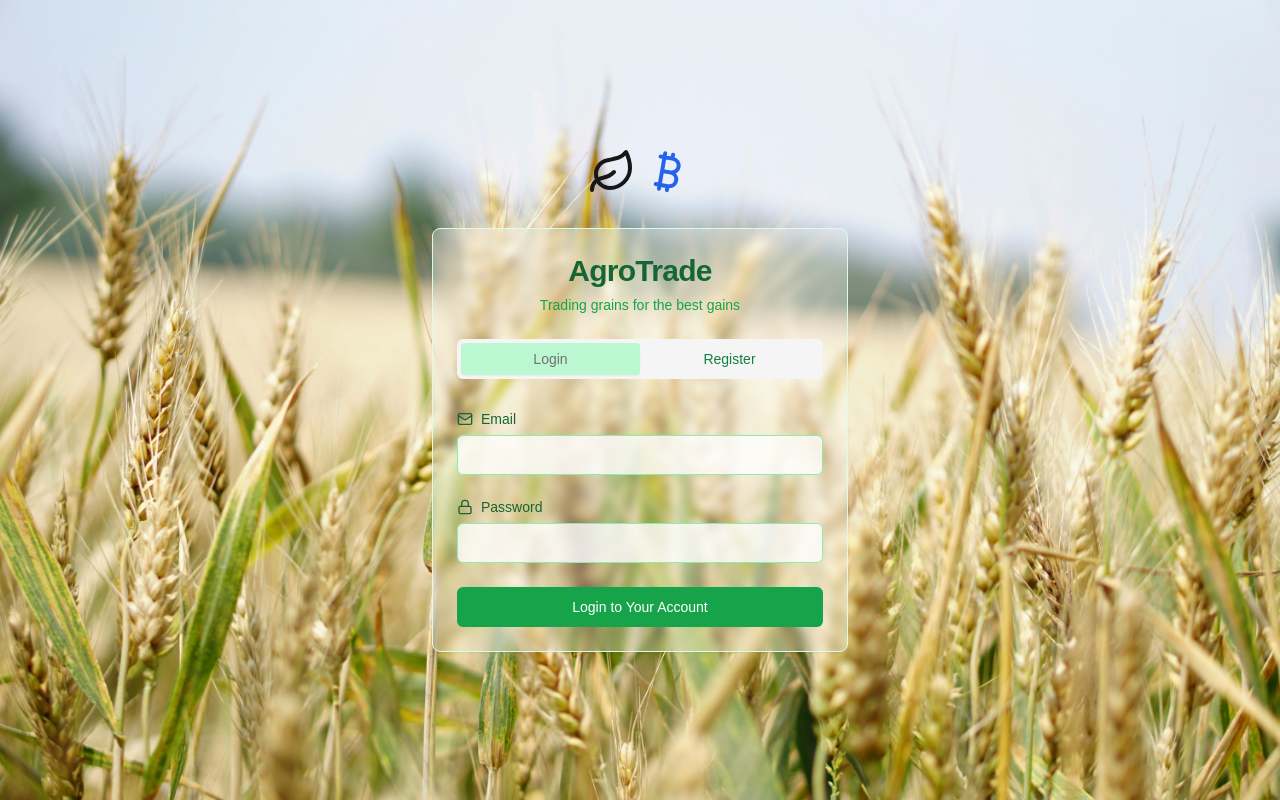
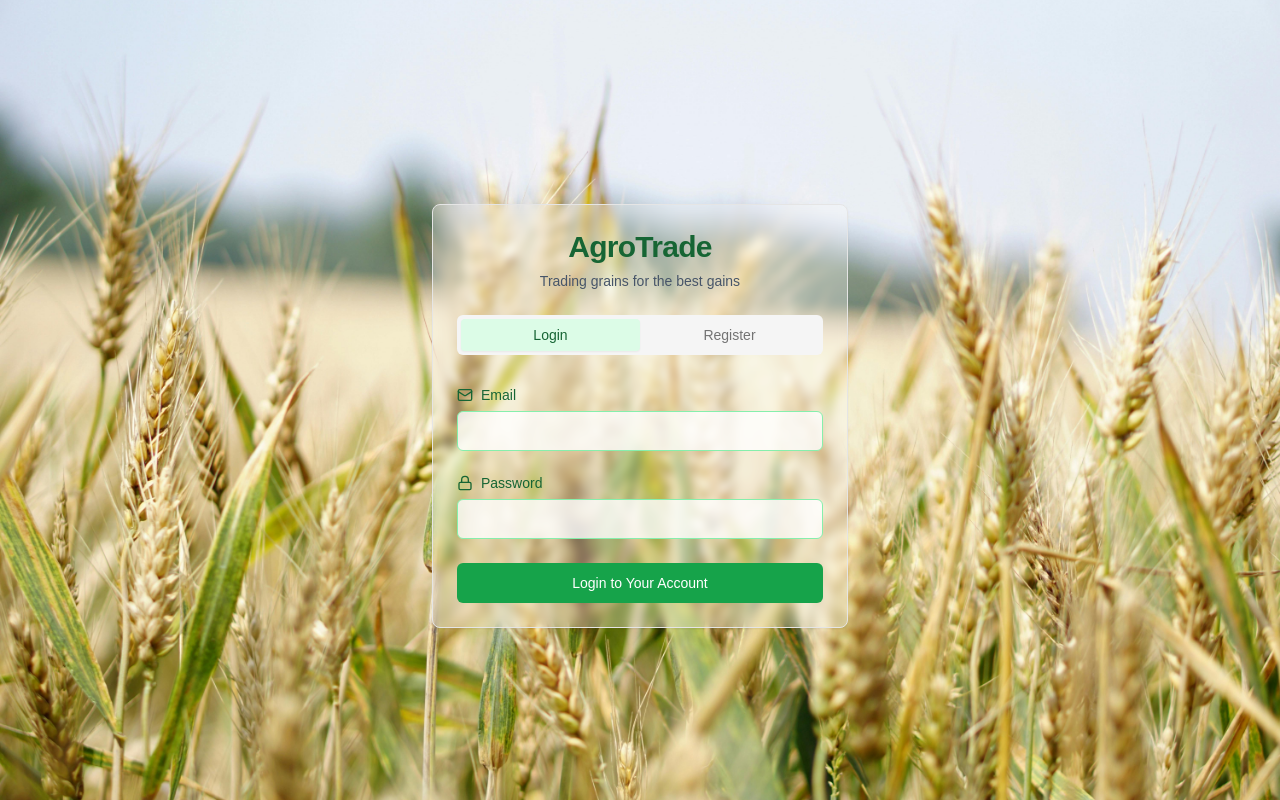
Before and after one commit to lukman155/agrotrade, a Next.js app: page /auth in a window 1280 px wide. Built offline with nearby package versions, Linux system fonts and the light colour scheme; no server answers.

Commit message:
Update page.tsx

```diff
--- a/app/auth/page.tsx
+++ b/app/auth/page.tsx
@@ -9,7 +9,7 @@ import { Card, CardContent, CardDescription, CardHeader, CardTitle } from "@/com
 import { TabsTrigger, TabsList, TabsContent, Tabs } from "@/components/ui/tabs"
 import { auth } from '../firebaseConfig'
 import { useRouter } from 'next/navigation'
-import { Leaf, Bitcoin, Lock, Mail, Loader2 } from 'lucide-react'
+import { Lock, Mail, Loader2 } from 'lucide-react'
 
 export default function AuthPage() {
   const [email, setEmail] = useState('')
@@ -53,22 +53,19 @@ export default function AuthPage() {
     <section className="min-h-screen flex flex-col justify-center items-center bg-cover bg-center bg-no-repeat" style={{backgroundImage: "url('./images/auth.jpg')"}}>
       <div className="w-full max-w-md px-4">
         <div className="flex justify-center mb-8">
-          <Leaf className="h-12 w-12 text-black-600 mr-2" />
-          <Bitcoin className="h-12 w-12 text-blue-600" />
         </div>
-        <Card className="w-full backdrop-blur-sm bg-white/30 border-green-100">
+        <Card className="w-full backdrop-blur-sm bg-white/30 border-grey-100">
           <CardHeader className="text-center">
             <CardTitle className="text-3xl font-bold text-green-800">AgroTrade</CardTitle>
-            <CardDescription className="text-green-600">
+            <CardDescription className="text-slate-600">
               Trading grains for the best gains
             </CardDescription>
           </CardHeader>
           <CardContent>
             <Tabs defaultValue="login">
               <TabsList className="grid w-full grid-cols-2 mb-8">
-                <TabsTrigger value="login" className="text-green-700 data-[state=active]:bg-green-200">Login</TabsTrigger>
-                <TabsTrigger value="register" className="text-green-700 data-[state=active]:bg-blue-200">Register</TabsTrigger>
-              </TabsList>
+               <TabsTrigger value="login" className="data-[state=active]:bg-green-100 data-[state=active]:text-green-800">Login</TabsTrigger>
+                <TabsTrigger value="register" className="data-[state=active]:bg-blue-100 data-[state=active]:text-blue-800">Register</TabsTrigger></TabsList>
               <TabsContent value="login">
                 <form onSubmit={handleLogin} className="space-y-6">
                   <div className="space-y-2">
```
